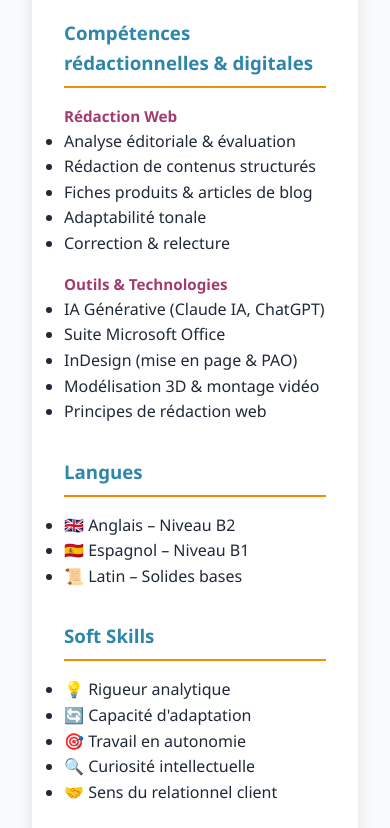
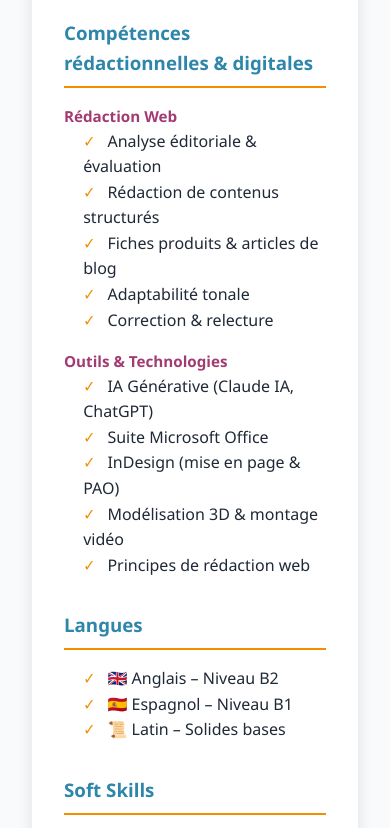
Before and after one commit to leopoldboxberger-debug/leopold-boxberger.github.io, a plain HTML site: page index.html in a window 390 px wide. Shown: the part 3800-4628 px from the top of the page. Drawn offline with Linux system fonts and the light colour scheme.

Commit message:
Update index.html

```diff
--- a/index.html
+++ b/index.html
@@ -226,13 +226,19 @@
             box-shadow: 0 5px 15px rgba(0,0,0,0.1);
         }
 
+       /* CV Section */
+.cv-section {
+    background: white;
+    padding: 2rem;
+    border-radius: 10px;
+    box-shadow: 0 5px 15px rgba(0,0,0,0.1);
+}
 .cv-grid {
     display: grid;
     grid-template-columns: 1fr 2fr;
     gap: 2rem;
     margin-top: 2rem;
 }
-
 .cv-sidebar h3,
 .cv-main h3 {
     color: var(--primary);
@@ -240,27 +246,43 @@
     padding-bottom: 0.5rem;
     margin-bottom: 1rem;
 }
-
 .experience-item {
     margin-bottom: 2rem;
 }
-
 .experience-item h4 {
     color: var(--secondary);
     margin-bottom: 0.3rem;
 }
-
 .experience-date {
     color: #666;
     font-size: 0.9rem;
     font-style: italic;
 }
-
 .experience-item ul {
     margin-top: 0.5rem;
     margin-left: 1.5rem;
 }
 
+/* Ajouts pour les listes et le responsive */
+.cv-sidebar ul,
+.cv-main ul {
+    list-style: none;
+    padding-left: 1.2rem;
+}
+.cv-sidebar li:before,
+.cv-main li:before {
+    content: "✓ ";
+    color: var(--accent);
+    font-weight: bold;
+    margin-right: 0.5rem;
+}
+
+/* Responsive : une seule colonne sur mobile */
+@media (max-width: 768px) {
+    .cv-grid {
+        grid-template-columns: 1fr;
+    }
+}
         /* Contact */
         .contact-form {
             max-width: 600px;
```
Lines whose indentation alone changed are shown as unchanged.
